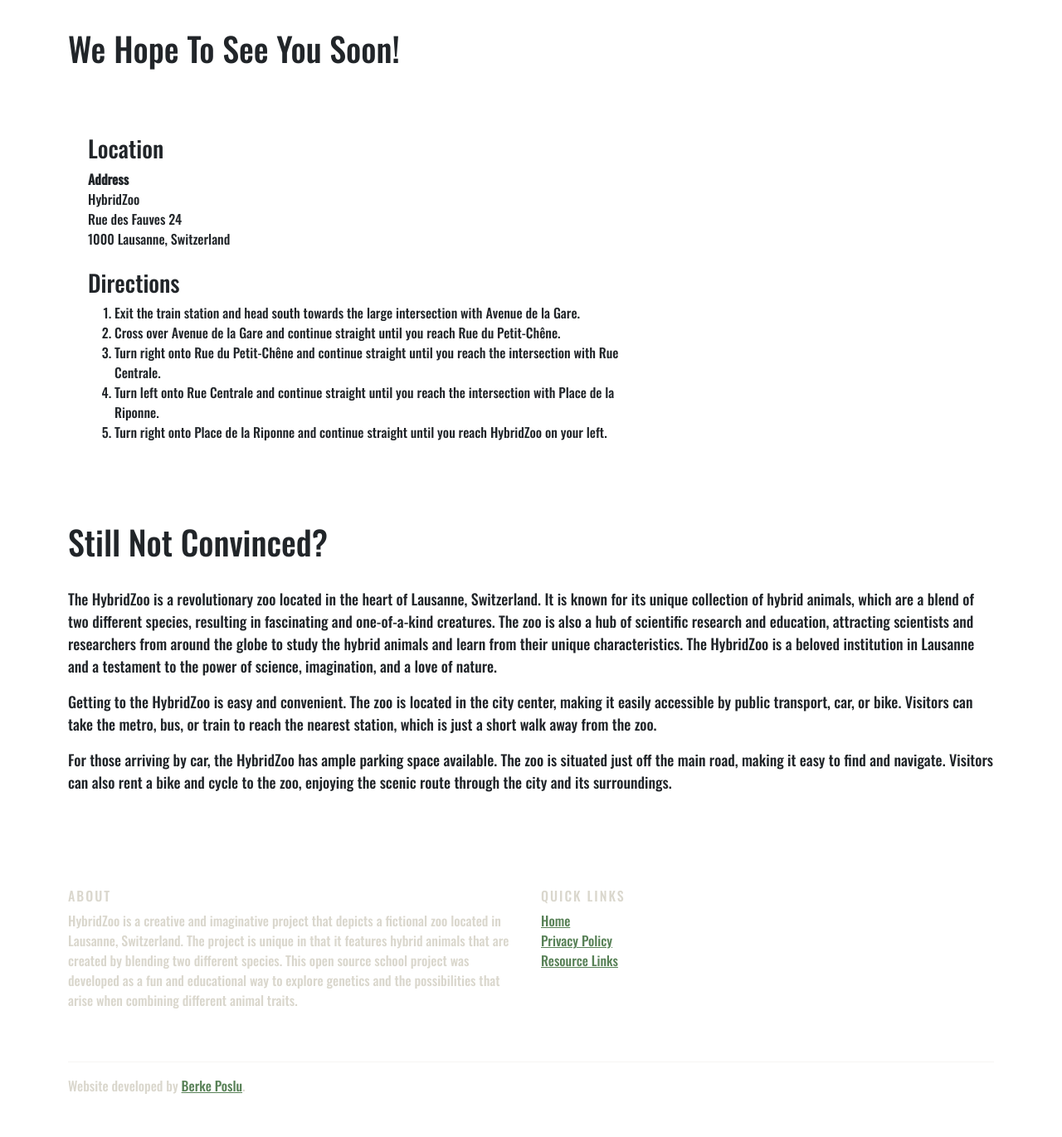
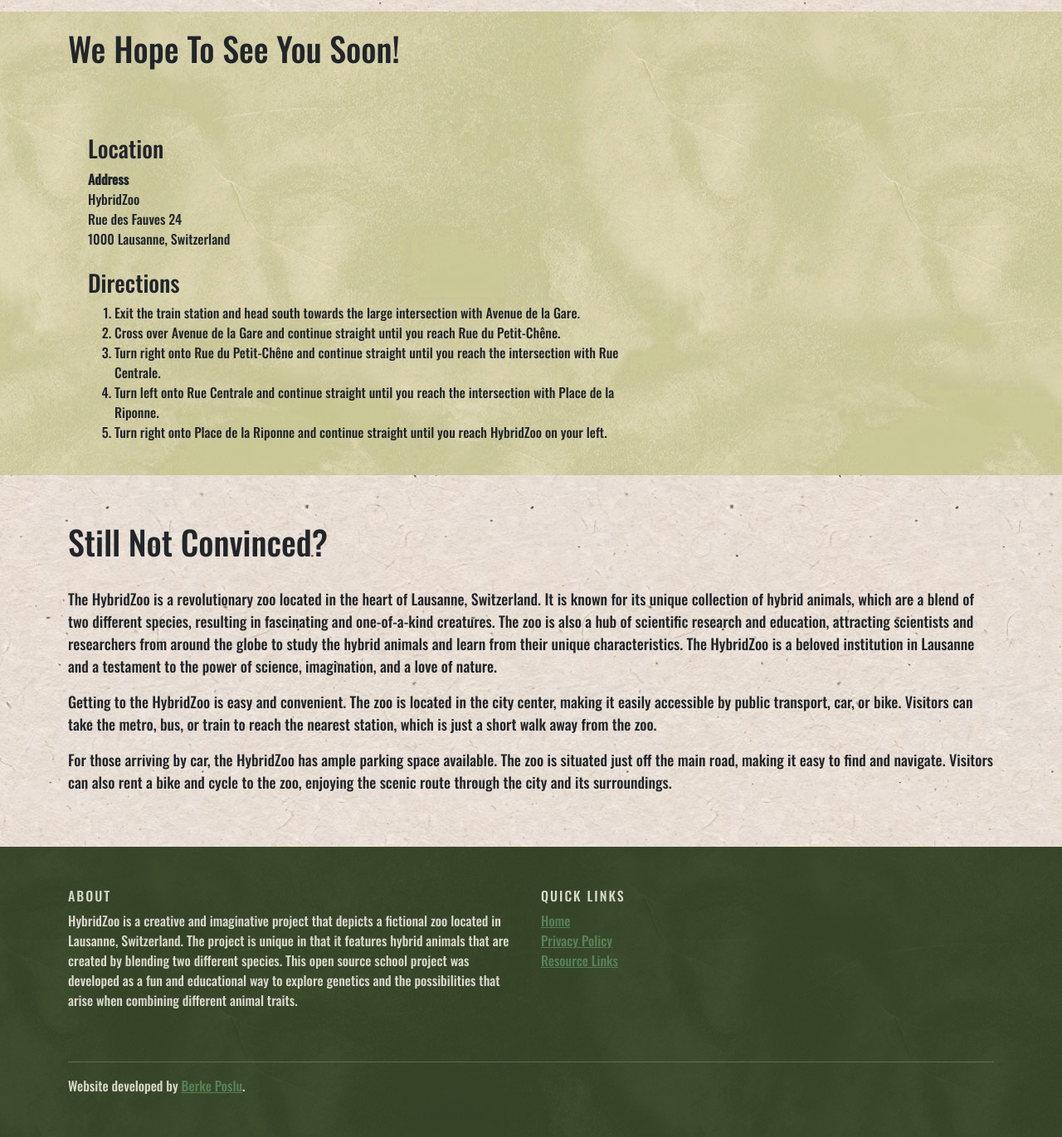
Before and after one commit to BerkePoslu/MyLittleZoo, a website: page standort.html in a window 1280 px wide. Shown: the part 782-2153 px from the top of the page at 83% size. Drawn offline with nearby package versions, Linux system fonts and the light colour scheme; a script that the page names is missing.

```diff
--- a/css/default.css
+++ b/css/default.css
@@ -21,7 +21,7 @@
 body {
   overflow: scroll;
   overflow-x: hidden;
-  background: url('img/textures/seamless_paper.jpg') repeat;
+  background: url('../img/textures/seamless_paper.jpg') repeat;
 }
 
 
@@ -111,7 +111,7 @@
 }
 
 .sec-op {
-  background: url('img/textures/texture-grunge-second.jpg') repeat;
+  background: url('../img/textures/texture-grunge-second.jpg') repeat;
   padding-top: 20px;
   margin-top: 15rem;
 }
@@ -268,7 +268,7 @@
 }
 
 .site-footer {
-  background: url('img/textures/texture-grunge-first.jpg') repeat;
+  background: url('../img/textures/texture-grunge-first.jpg') repeat;
   padding: 45px 0 20px;
   line-height: 24px;
   color: var(--color-text-footer);
```
